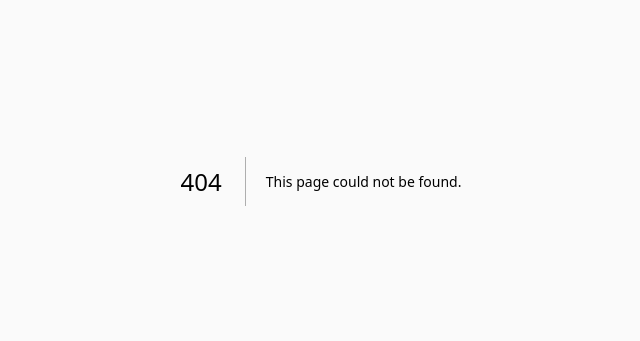
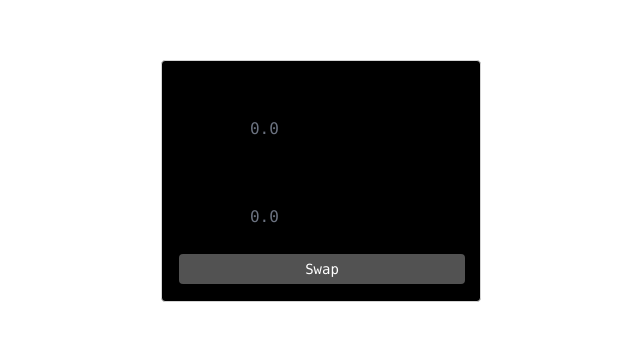
Before and after one commit to ramozdev/reusable-ui, a Next.js app: page /uniswap in a window 1280 px wide. Before the commit this address had no page. Shown: the part 219-560 px from the top of the page, without its empty margins (319-959 px from the left). Built offline with nearby package versions, Linux system fonts and the light colour scheme.

Commit message:
create swap interface

```diff
--- a/next.config.mjs
+++ b/next.config.mjs
@@ -6,9 +6,13 @@ await import("./src/env.mjs");
 
 /** @type {import("next").NextConfig} */
 const config = {
-
   images: {
-    domains: ['encrypted-tbn0.gstatic.com', 'img.reservoir.tools', 'i.pinimg.com'],
+    domains: [
+      "encrypted-tbn0.gstatic.com",
+      "img.reservoir.tools",
+      "i.pinimg.com",
+      "assets.coingecko.com",
+    ],
 
     remotePatterns: [
       {
--- a/src/app/layout.tsx
+++ b/src/app/layout.tsx
@@ -21,7 +21,7 @@ export default function RootLayout({
   return (
     <html lang="en">
       <body
-        className={`bg-neutral-50 font-sans dark:bg-neutral-950 ${inter.variable}`}
+        className={`bg-white font-sans dark:bg-black dark:text-neutral-50 ${inter.variable}`}
       >
         {children}
       </body>
--- /dev/null
+++ b/src/app/uniswap/page.tsx
@@ -0,0 +1,9 @@
+import Swap from "@/components/swap";
+
+export default function Page() {
+  return (
+    <div className="mx-auto grid h-screen w-full items-center justify-center">
+      <Swap />
+    </div>
+  );
+}
--- /dev/null
+++ b/src/components/swap.tsx
@@ -0,0 +1,36 @@
+import { TokenCommand } from "@/components/token-cmdk";
+import Button from "@/ui/html/button";
+import Card from "@/ui/html/card";
+import Label from "@/ui/html/label";
+
+export default function Swap() {
+  return (
+    <Card className="w-80 bg-black">
+      <div className="mb-4">
+        <Label htmlFor="you-pay">Swap</Label>
+        <div className="flex items-center gap-2">
+          <TokenCommand />
+          <input
+            placeholder="0.0"
+            id="you-pay"
+            className="appearance-none border-none bg-transparent focus:outline-none"
+          />
+        </div>
+      </div>
+
+      <div className="mb-4">
+        <Label htmlFor="you-receive">Swap</Label>
+        <div className="flex items-center gap-2">
+          <TokenCommand />
+          <input
+            placeholder="0.0"
+            id="you-receive"
+            className="appearance-none border-none bg-transparent focus:outline-none"
+          />
+        </div>
+      </div>
+
+      <Button.Solid className="w-full">Swap</Button.Solid>
+    </Card>
+  );
+}
--- /dev/null
+++ b/src/components/token-cmdk.tsx
@@ -0,0 +1,96 @@
+"use client";
+
+import * as React from "react";
+import Command from "@/ui/cmdk";
+import { ChevronDownIcon } from "@radix-ui/react-icons";
+import Image from "next/image";
+
+const tokens = {
+  ETH: {
+    name: "Ethereum",
+    symbol: "ETH",
+    icon: "https://assets.coingecko.com/coins/images/279/small/ethereum.png?1595348880",
+  },
+  USDC: {
+    name: "USD Coin",
+    symbol: "USDC",
+    icon: "https://assets.coingecko.com/coins/images/6319/small/USD_Coin_icon.png?1547042389",
+  },
+  DAI: {
+    name: "Dai",
+    symbol: "DAI",
+    icon: "https://assets.coingecko.com/coins/images/9956/small/dai-multi-collateral-mcd.png?1574218774",
+  },
+  UNI: {
+    name: "Uniswap",
+    symbol: "UNI",
+    icon: "https://assets.coingecko.com/coins/images/12504/small/uniswap-uni.png?1600306604",
+  },
+  AAVE: {
+    name: "Aave",
+    symbol: "AAVE",
+    icon: "https://assets.coingecko.com/coins/images/12645/small/AAVE.png?1601374110",
+  },
+};
+
+export function TokenCommand() {
+  const [open, setOpen] = React.useState(false);
+
+  return (
+    <>
+      <button
+        onClick={() => setOpen(!open)}
+        className="flex items-center gap-2"
+      >
+        <ChevronDownIcon /> ETH
+      </button>
+      <Command.Dialog
+        open={open}
+        onOpenChange={setOpen}
+        label="Global Command Menu"
+      >
+        <Command.Root>
+          <Command.Input placeholder="Type a command. or search..." />
+          <Command.Separator />
+          <Command.List>
+            <Command.Empty>No results found.</Command.Empty>
+            <div className="flex gap-2 px-4 py-2">
+              {Object.entries(tokens).map(([symbol, token]) => (
+                <Command.Item key={symbol} className="flex items-center">
+                  <Image
+                    src={token.icon}
+                    alt=""
+                    width="24"
+                    height="24"
+                    className="mr-2 h-6 w-6 rounded-full"
+                  />
+                  <span className="text-sm">{token.symbol}</span>
+                </Command.Item>
+              ))}
+            </div>
+            <Command.Separator />
+            <Command.Group>
+              {Object.entries(tokens).map(([symbol, token]) => (
+                <Command.Item key={symbol}>
+                  <Image
+                    src={token.icon}
+                    alt=""
+                    width="24"
+                    height="24"
+                    className="mr-2 h-6 w-6 rounded-full"
+                  />
+                  <div className="flex flex-col">
+                    <span className="text-sm">{token.symbol}</span>
+                    <span className="text-xs text-neutral-400">
+                      {token.name}
+                    </span>
+                  </div>
+                </Command.Item>
+              ))}
+            </Command.Group>
+          </Command.List>
+        </Command.Root>
+      </Command.Dialog>
+    </>
+  );
+}
--- a/src/ui/html/card.tsx
+++ b/src/ui/html/card.tsx
@@ -16,20 +16,16 @@ const card = cva(
   ),
   {
     defaultVariants: {
-      variant: "default",
+      variant: "outline",
       color: "white-black",
     },
     variants: {
       variant: {
-        default: `
-        border-2 border-neutral-950 dark:border-neutral-50
-        bg-neutral-50 dark:bg-neutral-950
-        text-neutral-950 dark:text-neutral-50
-        rounded`,
         outline: "",
         plane: "border-transparent",
       },
       color: {
+        neutral: "bg-neutral-50 dark:bg-neutral-950",
         "white-black": "bg-white",
       },
     },
```
